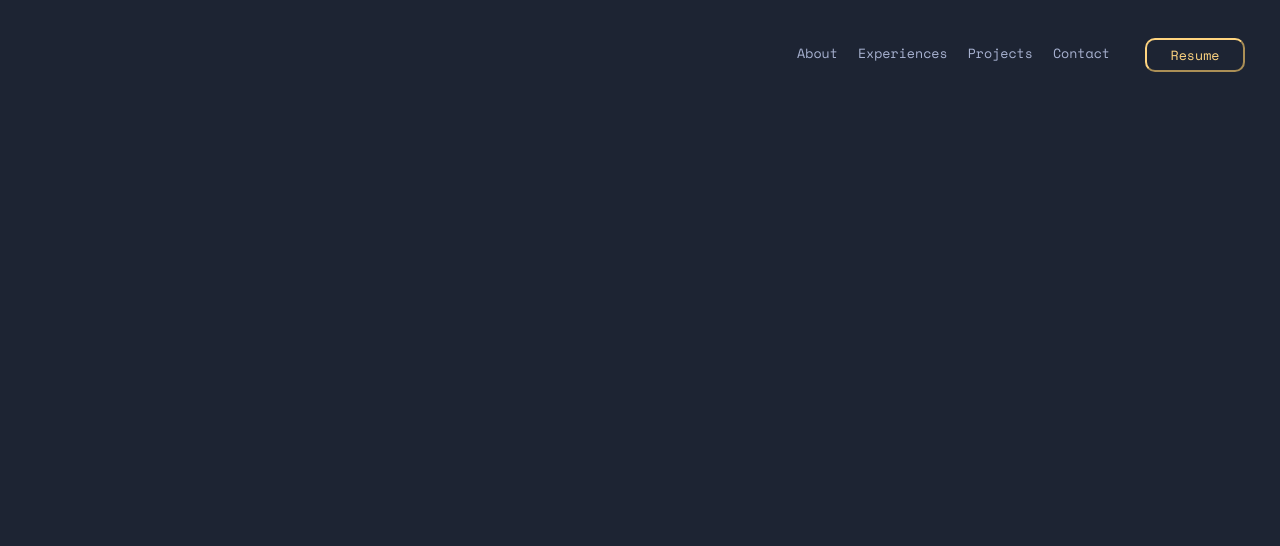
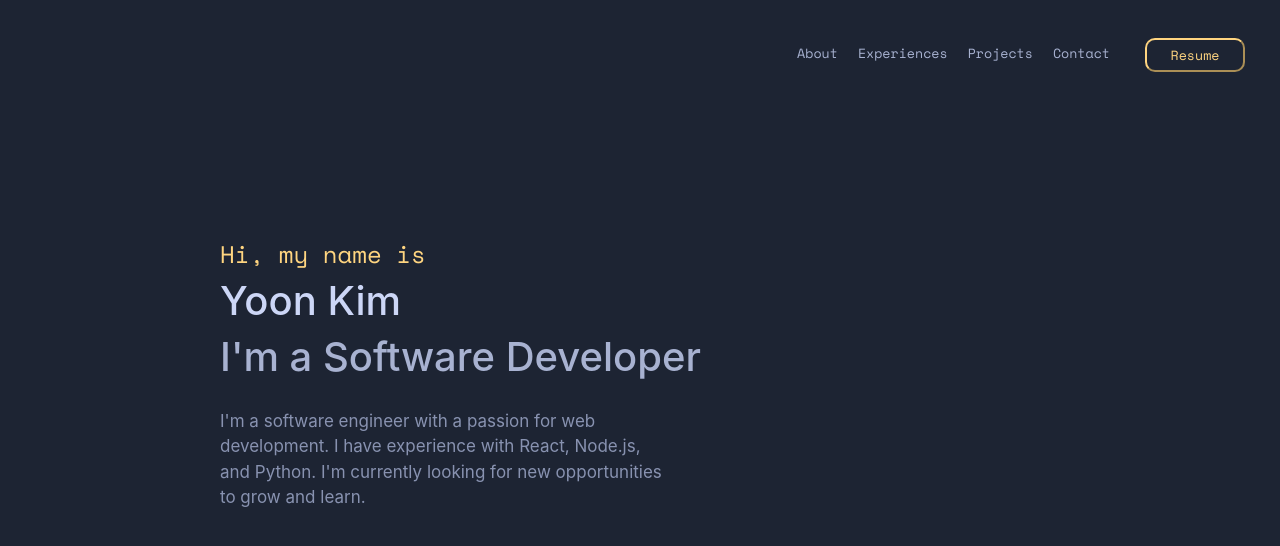
Before and after one commit to Kim-Yoonhyok/yoonkim, a React (Vite) app in the folder my-website/: page / in a window 1280 px wide. Shown: the top 546 px of the page. Built offline with nearby package versions, Linux system fonts and the light colour scheme; a web font is replaced by a local one.

Commit message:
Added introduction

```diff
--- a/my-website/src/App.tsx
+++ b/my-website/src/App.tsx
@@ -1,10 +1,12 @@
 import NavBar from './Components/NavBar.js'
+import Introduction from './Components/Introduction.js'
 import './App.css'
 
 function App() {
   return (
     <div className="main">
         <NavBar />
+        <Introduction />
     </div>
   )
 }
--- /dev/null
+++ b/my-website/src/Components/Introduction.tsx
@@ -0,0 +1,15 @@
+import './IntroductionStyles.css'
+
+function Introduction() {
+    return (
+        <div className="introduction">
+            <h4>Hi, my name is</h4>
+            <h1 className="name">Yoon Kim</h1>
+            <h1 className="role">I'm a Software Developer</h1>
+            <p className="description">I'm a software engineer with a passion for web development. I have experience with React, Node.js,
+                and Python. I'm currently looking for new opportunities to grow and learn.</p>
+        </div>
+    )
+}
+
+export default Introduction
--- /dev/null
+++ b/my-website/src/Components/IntroductionStyles.css
@@ -0,0 +1,35 @@
+.introduction {
+    display: flex;
+    flex-direction: column;
+}
+
+h4 {
+    color: #ffd580;
+    font-weight: lighter;
+    margin-bottom: 10px;
+    font-family: "Space Mono";
+    font-size: 17px;
+}
+
+h1 {
+    margin: 0px;
+}
+
+.name {
+    color: #ccd6f6;
+}
+
+.description {
+    color: #8892b0;
+    font-size: 17px;
+    margin-top: 20px;
+    width: 450px;
+    font-weight: normal;
+}
+
+.introduction {
+    margin-top: 130px;
+    margin-left: 220px;
+    font-size: 30px;
+    width: 900px;
+}
```
